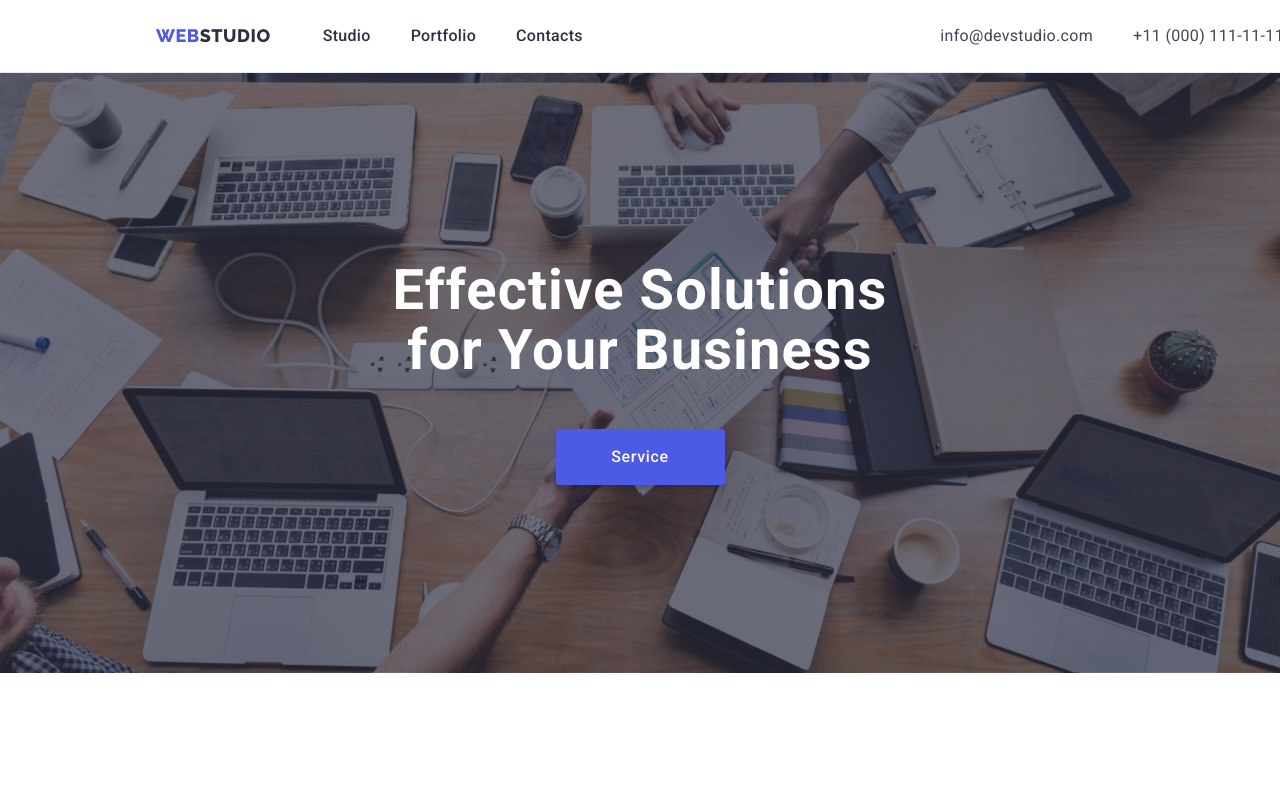
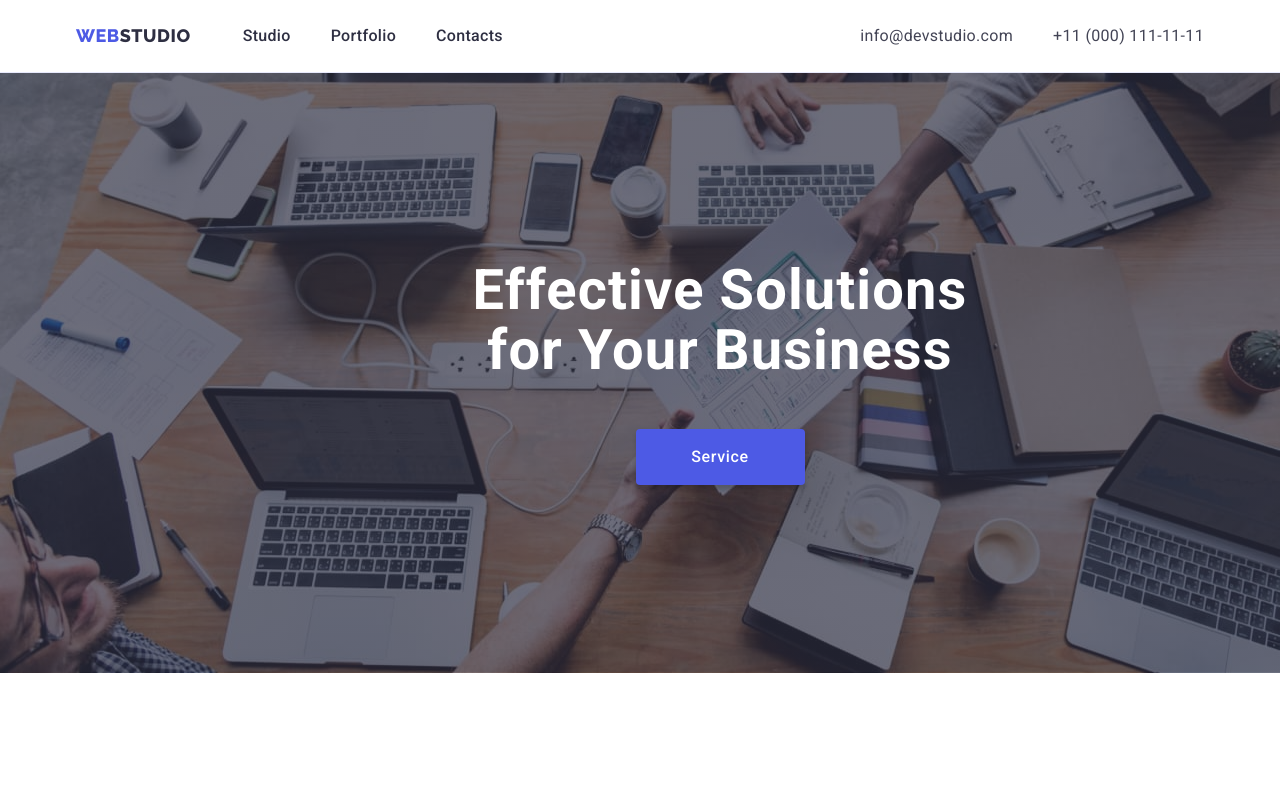
Before and after one commit to MaksimGulay/goit-markup-hw-04, a plain HTML site: page index.html in a window 1280 px wide. Shown: the top 789 px of the page. Drawn offline with nearby package versions, Linux system fonts and the light colour scheme.

Commit message:
fixed bugs

```diff
--- a/css/styles.css
+++ b/css/styles.css
@@ -14,9 +14,6 @@ body {
     background-color: #FFFFFF;
     color: #2E2F42;
     font-size: 16px;
-    position: relative;
-    max-width: 1440px;
-
 }
 
 
@@ -62,7 +59,6 @@ img {
     line-height: 1.5;
     letter-spacing: 0.02em;
     color: var(--contacts-color);
-
 }
 
 .main-header-logo {
@@ -82,12 +78,10 @@ img {
 
 
 .logo-acsent {
-
     color: var(--main-butons-color);
 }
 
 .logo {
-
     color: #2E2F42;
 }
 
@@ -127,7 +121,6 @@ img {
 
 .header {
     border-bottom: 1px solid #E7E9FC;
-    min-width: 1440px;
     box-shadow: 0px 2px 1px rgba(46, 47, 66, 0.08), 0px 1px 1px rgba(46, 47, 66, 0.16), 0px 1px 6px rgba(46, 47, 66, 0.08);
 }
 
@@ -146,7 +139,6 @@ img {
 
 .adress {
     margin-left: auto;
-
 }
 
 .header-adress {
@@ -162,13 +154,15 @@ img {
 /* --------------hero-section---------- */
 .hero-section {
     background-color: #2E2F42;
+    width: 1440px;
+    margin: 0% auto;
     padding: 188px 0;
     background-image: linear-gradient(rgba(46, 47, 66, 0.7),
             rgba(46, 47, 66, 0.7)),
         url(../images/people-office.jpg);
     background-repeat: no-repeat;
     background-position: center;
-    background;
+    display: block;
 }
 
 .hero-title {
@@ -199,8 +193,6 @@ img {
     margin: 0% auto;
     width: 169px;
     height: 56px;
-    /* padding: 16px 30px; */
-
 }
 
 .hero-link {
@@ -269,7 +261,6 @@ img {
     padding: 0px 0px 8px 0px;
     width: 264px;
     margin: 0px 0px;
-
 }
 
 .about-subtitle {
```
